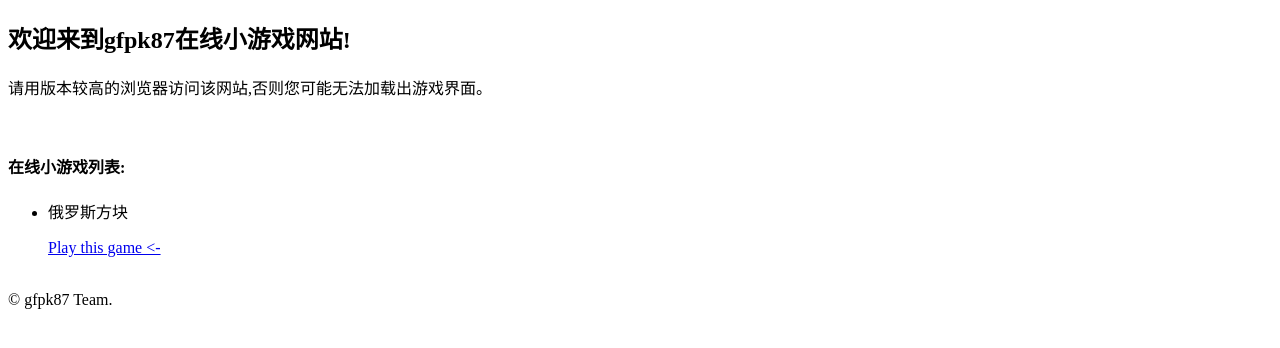
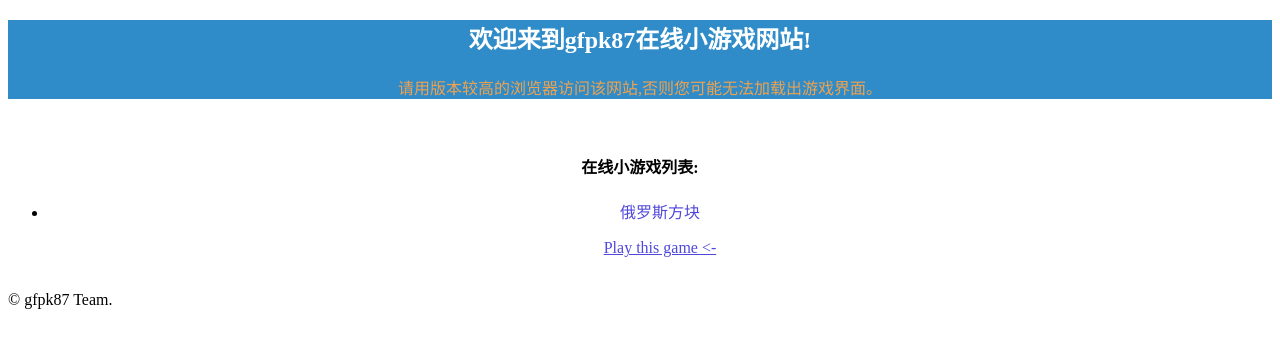
Before and after one commit to patrickyao22/og.gfpk87.com, a plain HTML site: page index.html in a window 1280 px wide. Drawn offline with Linux system fonts and the light colour scheme.

Commit message:
finish index's css problem

```diff
--- a/index.html
+++ b/index.html
@@ -9,49 +9,47 @@
             background-color: #FFFFFF;
         }
 
-        div welcome {
+        div.welcome {
             background-color: #2f8cc9;
         }
 
-        h2 welcome {
+        h2.welcome {
             color: #FFFFFF;
             text-align: center;
         }
 
-        p warning {
+        p.warning {
             color: #f1a24d;
             text-align: center;
         }
 
-        ul oglist {
+        ul.oglist {
             text-align: center;
         }
 
-        a inlist {
-            text-align: center;
+        a.inlist {
             color: #5048db;
         }
 
-        p inlist {
-            text-align: center;
+        p.inlist {
             color: #5048db;
         }
 
-        span tail {
-            text-align: center;
+        span.tail {
             color: #736d6d;
-        }</style>
+        }
+        </style>
     </head>
     <body>
         <div class="welcome">
             <h2 class="welcome">欢迎来到gfpk87在线小游戏网站!</h2>
             <p class="warning">请用版本较高的浏览器访问该网站,否则您可能无法加载出游戏界面。</p></div>
         <br>
-        <h4>在线小游戏列表:</h4>
+        <h4 style="text-align: center;">在线小游戏列表:</h4>
         <ul class="oglist">
             <li>
-                <p>俄罗斯方块</p>
-                <a href="https://og.gfpk87.com/play/eluosi/main.html">Play this game &lt;-</a>
+                <p class="inlist">俄罗斯方块</p>
+                <a class="inlist" href="https://og.gfpk87.com/play/eluosi/main.html">Play this game &lt;-</a>
             </li>
         </ul>
         <br>
```
